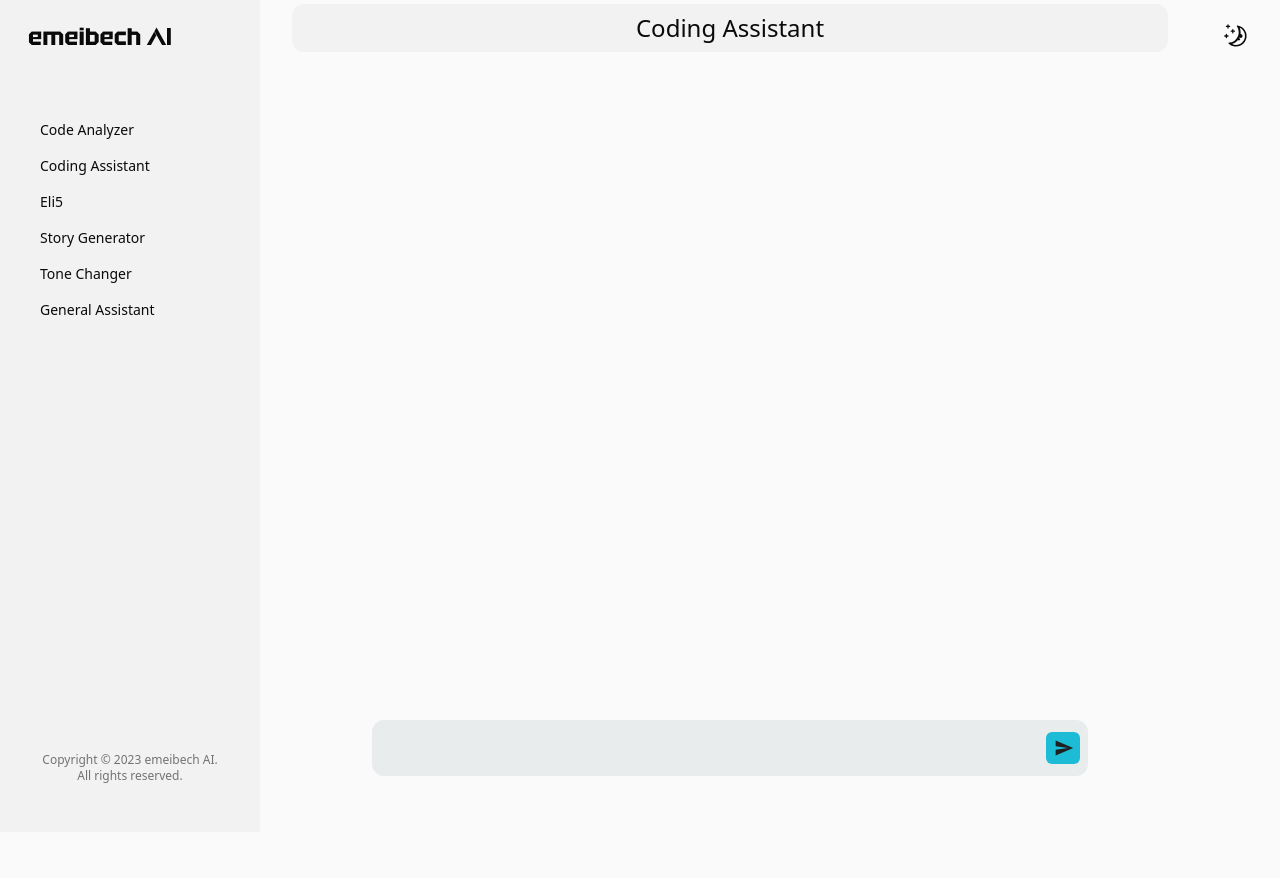
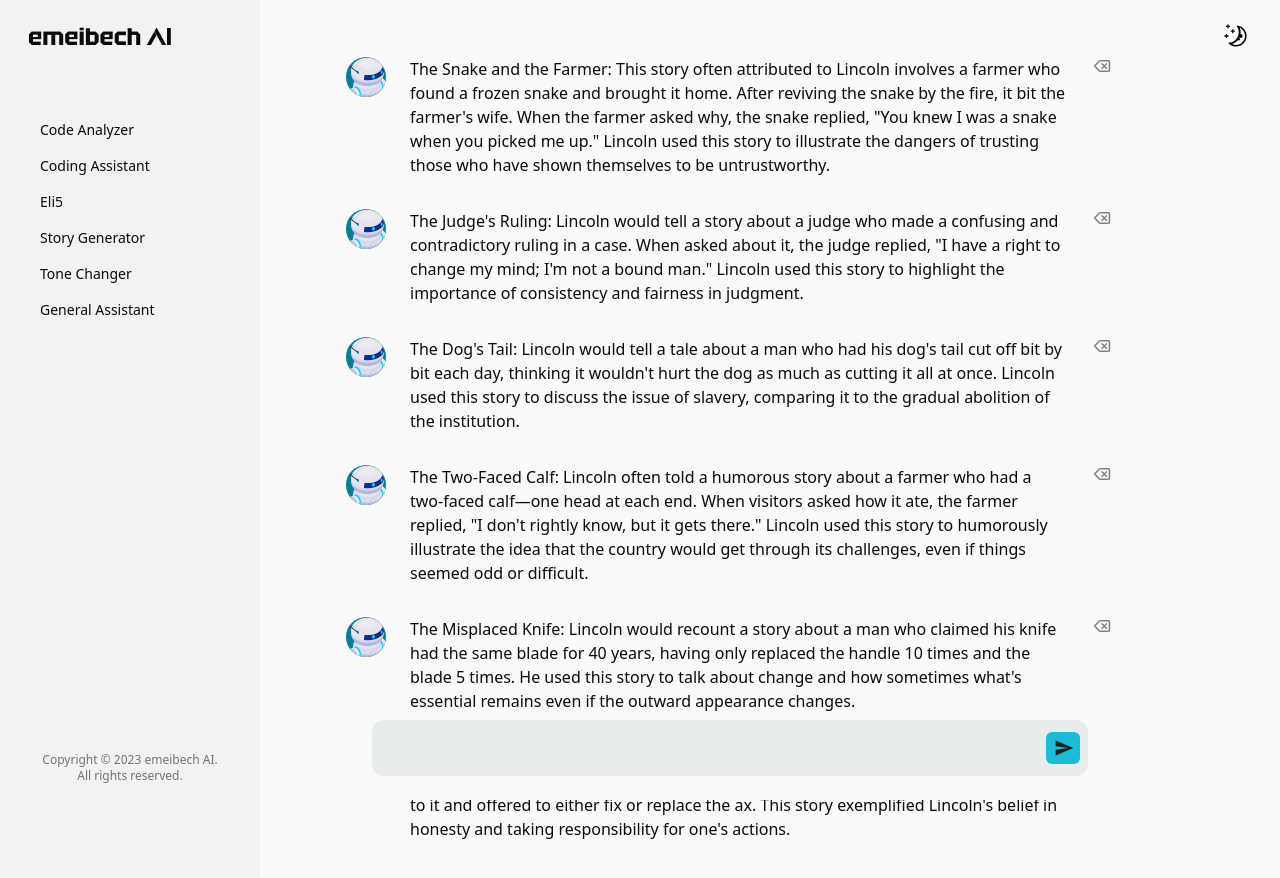
Before and after one commit to emeibech/ai-tools, a React (Vite) app: page /codingassistant in a window 1280 px wide. Shown: the top 878 px of the page. Before the commit the page ends 832 px from the top, so only its background shows below. Built offline with nearby package versions, Linux system fonts and the light colour scheme.

Commit message:
Update component to implement new functionalities
-Use useGetScrollDir hook to programatically hide or show
 chat interface header

-Use ChatMessage component to populate chat interface

```diff
--- a/src/features/chatInterface/ChatInterface.tsx
+++ b/src/features/chatInterface/ChatInterface.tsx
@@ -3,6 +3,8 @@ import { SendIcon } from "@/common/components/ui/Icons";
 import { Button } from "@/common/components/ui/button";
 import { Textarea } from "@/common/components/ui/textarea";
 import { cn } from "@/common/lib/utils";
+import useGetScrollDir from "@/common/hooks/useGetScrollDir";
+import ChatMessage from "./ChatMessage";
 
 interface ChatInterfaceProps {
   name: string;
@@ -31,20 +33,68 @@ export default function ChatInterface({ name }: ChatInterfaceProps) {
     adjustTextareaHeight();
   }
 
+  const scrollDirection = useGetScrollDir();
+
   return (
-    <section className="relative w-[100%]">
-      <div className="sticky top-10 lg:top-0 py-1 bg-background">
-        <h2
-          className={cn(
-            "sm:text-2xl font-medium min-w-full text-center",
-            "py-2 bg-muted rounded-xl",
-          )}
-        >
+    <section className="relative max-w-[1024px]">
+      <div
+        className={cn(
+          scrollDirection === "down" ? "-translate-y-full" : "-translate-y-0",
+          "sticky top-10 lg:top-0 py-1 bg-background z-10 border-b",
+          "transition-transform duration-300",
+        )}
+      >
+        <h2 className={cn("sm:text-2xl font-medium min-w-full text-center")}>
           {name}
         </h2>
       </div>
 
-      <section className={cn("min-h-[85vh] min-w-full")}></section>
+      <section className={cn("min-h-[85vh] max-w-[768px] mx-auto")}>
+        <ChatMessage>
+          The Snake and the Farmer: This story often attributed to Lincoln
+          involves a farmer who found a frozen snake and brought it home. After
+          reviving the snake by the fire, it bit the farmer's wife. When the
+          farmer asked why, the snake replied, "You knew I was a snake when you
+          picked me up." Lincoln used this story to illustrate the dangers of
+          trusting those who have shown themselves to be untrustworthy.
+        </ChatMessage>
+        <ChatMessage>
+          The Judge's Ruling: Lincoln would tell a story about a judge who made
+          a confusing and contradictory ruling in a case. When asked about it,
+          the judge replied, "I have a right to change my mind; I'm not a bound
+          man." Lincoln used this story to highlight the importance of
+          consistency and fairness in judgment.
+        </ChatMessage>
+        <ChatMessage>
+          The Dog's Tail: Lincoln would tell a tale about a man who had his
+          dog's tail cut off bit by bit each day, thinking it wouldn't hurt the
+          dog as much as cutting it all at once. Lincoln used this story to
+          discuss the issue of slavery, comparing it to the gradual abolition of
+          the institution.
+        </ChatMessage>
+        <ChatMessage>
+          The Two-Faced Calf: Lincoln often told a humorous story about a farmer
+          who had a two-faced calf—one head at each end. When visitors asked how
+          it ate, the farmer replied, "I don't rightly know, but it gets there."
+          Lincoln used this story to humorously illustrate the idea that the
+          country would get through its challenges, even if things seemed odd or
+          difficult.
+        </ChatMessage>
+        <ChatMessage>
+          The Misplaced Knife: Lincoln would recount a story about a man who
+          claimed his knife had the same blade for 40 years, having only
+          replaced the handle 10 times and the blade 5 times. He used this story
+          to talk about change and how sometimes what's essential remains even
+          if the outward appearance changes.
+        </ChatMessage>
+        <ChatMessage>
+          The Borrowed Ax: Lincoln would share a story about a man who borrowed
+          his neighbor's ax and ended up breaking it. Instead of denying
+          responsibility, he admitted to it and offered to either fix or replace
+          the ax. This story exemplified Lincoln's belief in honesty and taking
+          responsibility for one's actions.
+        </ChatMessage>
+      </section>
       <div
         className={cn(
           "grid grid-cols-2 mt-4 bg-background",
@@ -76,7 +126,7 @@ export default function ChatInterface({ name }: ChatInterfaceProps) {
         <div
           className={cn(
             "col-start-2 row-start-1",
-            "justify-self-end self-end mr-2 mb-2",
+            "justify-self-end self-end mr-2 mb-2 z-0",
             "md:mr-2 md:mb-3",
           )}
         >
```
